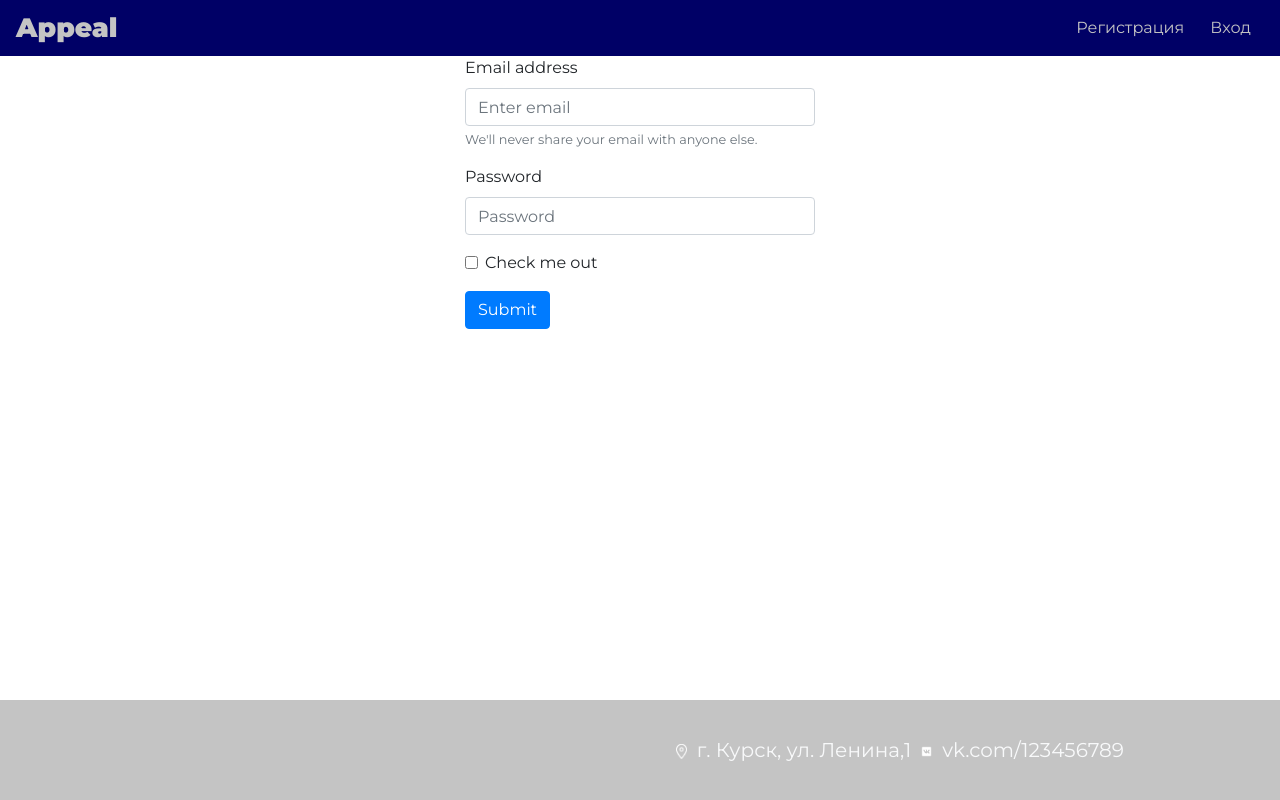
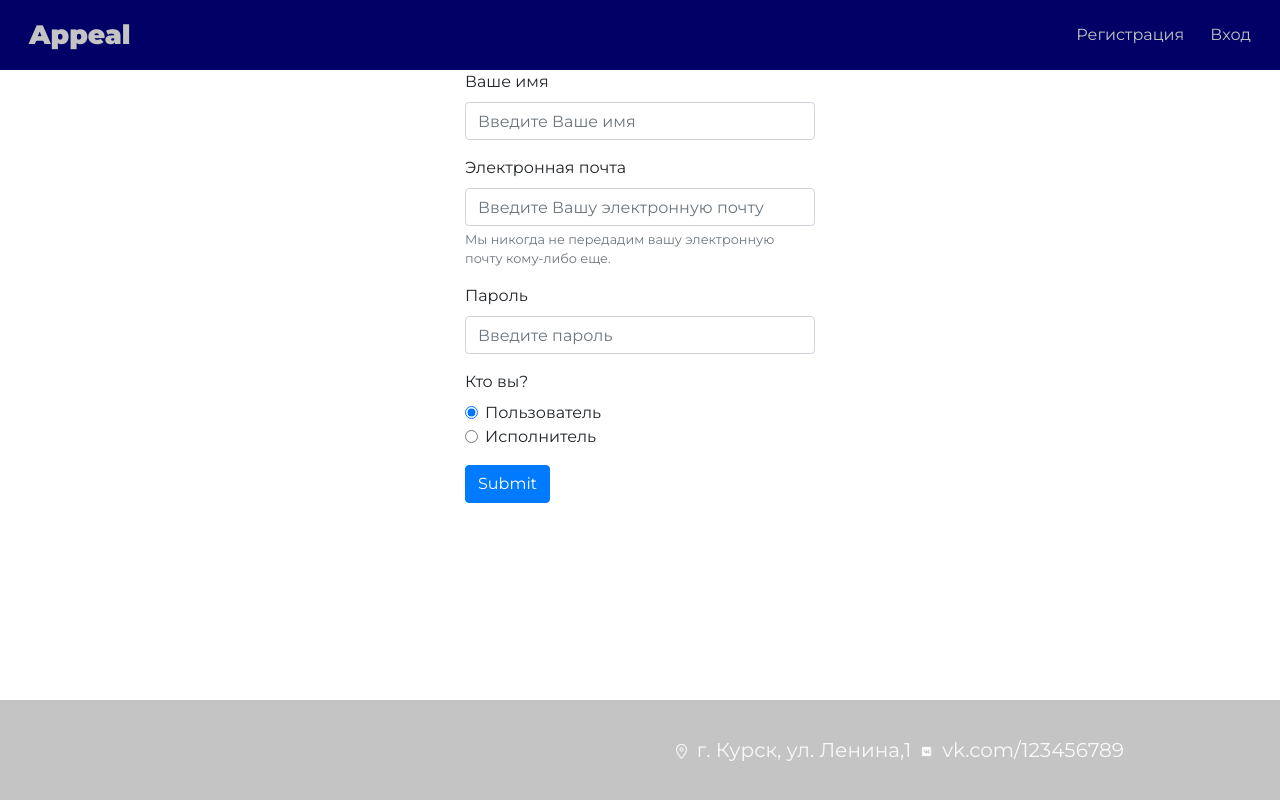
Before and after one commit to DarinaSh0754/appeal_front, a React (Create React App) app: page /#/registration in a window 1280 px wide. Built offline with nearby package versions, Linux system fonts and the light colour scheme.

Commit message:
add appeal form

```diff
--- a/src/components/appealForm/index.js
+++ /dev/null
@@ -1,3 +0,0 @@
-import AppealForm from './appealForm';
-
-export default AppealForm;
--- a/src/components/header/header.js
+++ b/src/components/header/header.js
@@ -26,7 +26,12 @@ export default class Header extends Component {
     return (
       <div className="header">
         <Navbar light expand="md">
-          <div className="title">Appeal</div>
+          <Button color="link">
+            <Link to="/" className="link">
+              <div className="title">Appeal</div>
+            </Link>
+          </Button>
+
           <Collapse navbar>
             <Nav className="ml-auto" navbar>
               <NavItem>
--- a/src/components/appealForm/appealForm.js
+++ b/src/pages/addAppeal.js
@@ -1,5 +1,4 @@
 import React, { Component } from 'react';
-import './appealForm.css';
 
 class AppealForm extends Component {
   render() {
--- a/src/pages/home.js
+++ b/src/pages/home.js
@@ -1,7 +1,16 @@
 import React, { Component } from 'react';
 import vedro from '../img/vedro.jpg';
 import './home.css';
-
+import {
+  Collapse,
+  Navbar,
+  NavbarBrand,
+  Nav,
+  NavItem,
+  Button,
+  NavLink
+} from 'reactstrap';
+import { Redirect, Route, Switch, Link } from 'react-router-dom';
 export default class Home extends Component {
   constructor(props) {
     super(props);
@@ -10,6 +19,11 @@ export default class Home extends Component {
   render() {
     return (
       <div>
+        <Button color="link">
+          <Link to="/appeal" className="link">
+            Регистрация
+          </Link>
+        </Button>
         <div className="font1">ГРАЖДАНИН? ПОДАВАЙ ОБРАЩЕНИЕ!</div>
         <div className="font2">НАЗВАНИЕ</div>
         <div className="font1">
--- a/src/pages/registration.js
+++ b/src/pages/registration.js
@@ -12,37 +12,70 @@ export default class Registration extends Component {
           <div class="col-md-4 offset-md-4">
             <form>
               <div className="form-group">
-                <label htmlFor="exampleInputEmail1">Email address</label>
+                <div className="form-group">
+                  <label htmlFor="formGroupExampleInput">Ваше имя</label>
+                  <input
+                    type="text"
+                    className="form-control"
+                    id="formGroupExampleInput"
+                    placeholder="Введите Ваше имя"
+                  />
+                </div>
+                <label htmlFor="exampleInputEmail1">Электронная почта</label>
                 <input
                   type="email"
                   className="form-control"
                   id="exampleInputEmail1"
                   aria-describedby="emailHelp"
-                  placeholder="Enter email"
+                  placeholder="Введите Вашу электронную почту"
                 />
                 <small id="emailHelp" className="form-text text-muted">
-                  We'll never share your email with anyone else.
+                  Мы никогда не передадим вашу электронную почту кому-либо еще.
                 </small>
               </div>
               <div className="form-group">
-                <label htmlFor="exampleInputPassword1">Password</label>
+                <label htmlFor="exampleInputPassword1">Пароль</label>
                 <input
                   type="password"
                   className="form-control"
                   id="exampleInputPassword1"
-                  placeholder="Password"
+                  placeholder="Введите пароль"
                 />
               </div>
-              <div className="form-group form-check">
-                <input
-                  type="checkbox"
-                  className="form-check-input"
-                  id="exampleCheck1"
-                />
-                <label className="form-check-label" htmlFor="exampleCheck1">
-                  Check me out
-                </label>
-              </div>
+              <fieldset className="form-group">
+                <div className="row">
+                  <legend className="col-form-label col-sm-3 pt-0">
+                    Кто вы?
+                  </legend>
+                  <div className="col-sm-10">
+                    <div className="form-check">
+                      <input
+                        className="form-check-input"
+                        type="radio"
+                        name="gridRadios"
+                        id="gridRadios1"
+                        value="option1"
+                        checked
+                      />
+                      <label className="form-check-label" for="gridRadios1">
+                        Пользователь
+                      </label>
+                    </div>
+                    <div className="form-check">
+                      <input
+                        className="form-check-input"
+                        type="radio"
+                        name="gridRadios"
+                        id="gridRadios2"
+                        value="option2"
+                      />
+                      <label className="form-check-label" for="gridRadios2">
+                        Исполнитель
+                      </label>
+                    </div>
+                  </div>
+                </div>
+              </fieldset>
               <button type="submit" className="btn btn-primary">
                 Submit
               </button>
--- a/src/routes.js
+++ b/src/routes.js
@@ -1,12 +1,24 @@
 import Home from './pages/home';
 import Login from './pages/login';
 import Registration from './pages/registration';
+import addAppeal from './pages/addAppeal';
 
 const routes = [
-    { path: '/', exact: true, name: 'Главная' },
-    { path: '/home', exact: true, name: 'Домашняя страница', component: Home },
-    { path: '/login', exact: true, name: 'Вход', component: Login },
-    { path: '/registration', exact: true, name: 'Регистрация', component: Registration }
-  ];
+  { path: '/', exact: true, name: 'Главная' },
+  { path: '/home', exact: true, name: 'Домашняя страница', component: Home },
+  { path: '/login', exact: true, name: 'Вход', component: Login },
+  {
+    path: '/registration',
+    exact: true,
+    name: 'Регистрация',
+    component: Registration
+  },
+  {
+    path: '/appeal',
+    exact: true,
+    name: 'Создание обращений',
+    component: addAppeal
+  }
+];
 
-  export default routes;
+export default routes;
```
Also changed, not shown: src/components/appealForm/applealForm.css (deleted).
